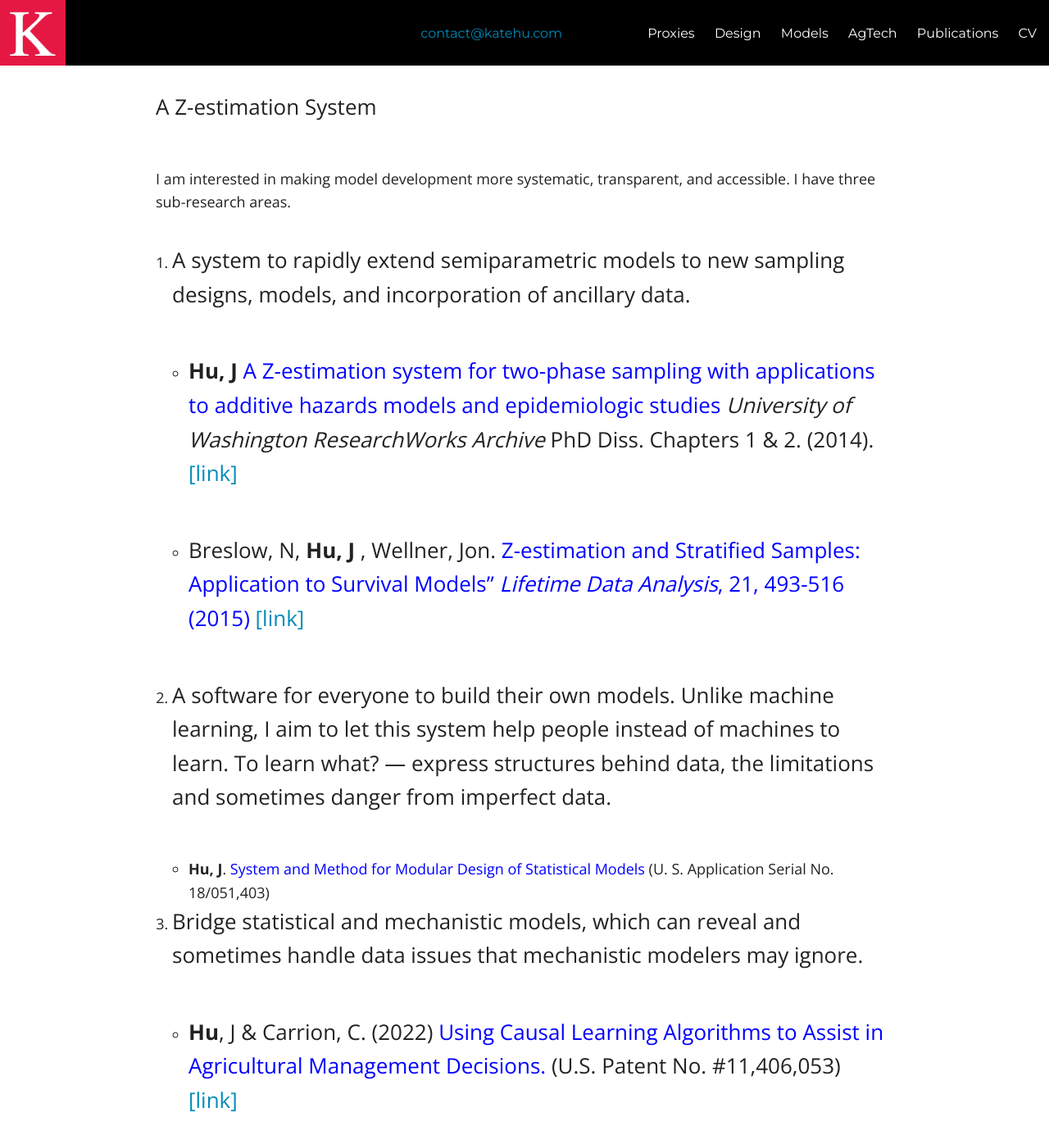
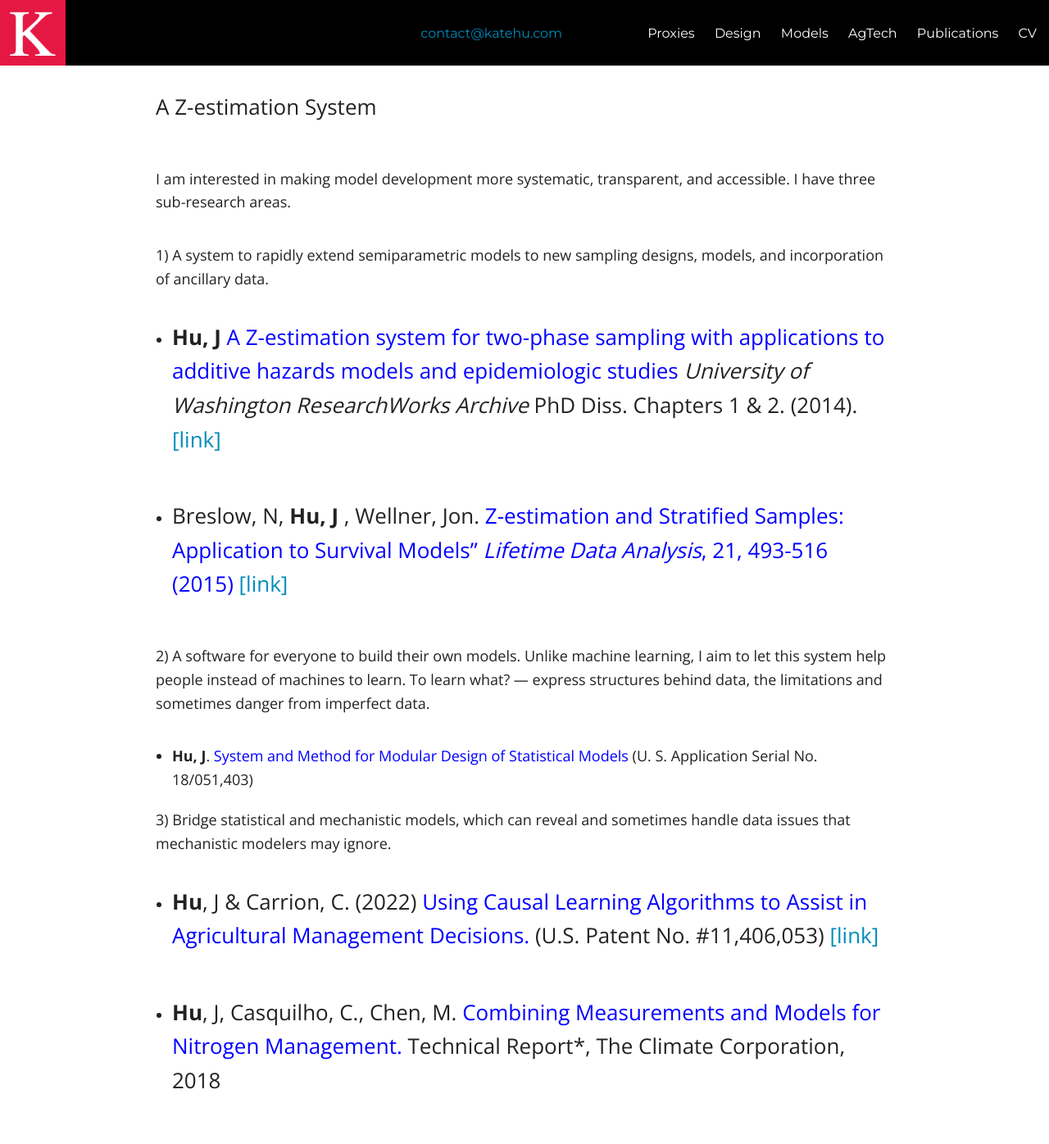
Before and after one commit to katehu/katehu.github.io, a Jekyll site: the page built from models.md, in a window 1280 px wide and 1400 px high. Shown: the top 1396 px of the window at 82% size. Built offline with Jekyll 4.4.1, drawn with Linux system fonts in a browser that asks for light colours; nearby versions of some CDN libraries; some of the changed text lies outside the part shown.

Commit message:
Update models.md

```diff
--- a/models.md
+++ b/models.md
@@ -7,19 +7,19 @@
 
 I am interested in making model development more systematic, transparent, and accessible. I have three sub-research areas.
 
-1. A system to rapidly extend semiparametric models to new sampling designs, models, and incorporation of ancillary data.
+1) A system to rapidly extend semiparametric models to new sampling designs, models, and incorporation of ancillary data.
 
    - **Hu, J** <span style=" color: blue;"> A Z-estimation system for two-phase sampling with applications to additive hazards models and epidemiologic studies </span> *University of Washington ResearchWorks Archive* PhD Diss. Chapters 1 & 2. (2014).
 [[link]](https://digital.lib.washington.edu/researchworks/handle/1773/27427) <br/>
 
    - Breslow, N, **Hu, J** , Wellner, Jon.  <span style=" color: blue;">Z-estimation and Stratified Samples: Application to Survival Models” *Lifetime Data Analysis*, 21, 493-516 (2015)</span> [[link]](https://www.ncbi.nlm.nih.gov/pmc/articles/PMC4503541/) <br/>
 
-2. A software for everyone to build their own models. Unlike  machine learning, I aim to let this system help people instead of machines to learn. To learn what? --- express structures behind data, the limitations and sometimes danger from imperfect data.
+2) A software for everyone to build their own models. Unlike  machine learning, I aim to let this system help people instead of machines to learn. To learn what? --- express structures behind data, the limitations and sometimes danger from imperfect data.
 
    - **Hu, J**. <span style=" color: blue;">System and Method for Modular Design of Statistical Models </span> (U. S. Application Serial No. 18/051,403) <br/>
 
 
-3. Bridge statistical and mechanistic models, which can reveal and sometimes handle data issues that mechanistic modelers may ignore.
+3) Bridge statistical and mechanistic models, which can reveal and sometimes handle data issues that mechanistic modelers may ignore.
 
    - **Hu**, J & Carrion, C. (2022) <span style=" color: blue;"> Using Causal Learning Algorithms to Assist in
 Agricultural Management Decisions. </span> (U.S. Patent No. #11,406,053) [[link]](https://uspto.report/patent/grant/11,406,053)<br/>
@@ -33,21 +33,19 @@
 
 **Application example of the Z-system --- Development of Additive hazards models**
 
-   -  **Hu**, J,  Breslow, N, Chan, Gary, Couper, D. <span style=" color: blue;">Estimating Disease Hazard Differences from Case-Cohort Studies </span>  *European Journal of Epidemiology*, Jun, 1-14 (2021). <br/> [[link]](https://link.springer.com/article/10.1007/s10654-021-00739-3)<br/>
-
-
+   -  **Hu**, J,  Breslow, N, Chan, Gary, Couper, D. <span style=" color: blue;">Estimating Disease Hazard Differences from Case-Cohort Studies </span>  *European Journal of Epidemiology*, Jun, 1-14 (2021) <br/> [[link]](https://link.springer.com/article/10.1007/s10654-021-00739-3)<br/>
 
    - An R package:<br/>
-   **Hu**, J. <span style=" color: blue;">Fit Additive Hazards Models for Survival Analysis"</span>. CRAN - Package *addhazard* (2020). [[link1]](https://github.com/katehu/addhazard) [[link2]](https://cran.r-project.org/web/packages/addhazard/index.html)<br/>
+   **Hu**, J. <span style=" color: blue;">Fit Additive Hazards Models for Survival Analysis"</span>. CRAN - Package *addhazard* (2020) [[link1]](https://github.com/katehu/addhazard) [[link2]](https://cran.r-project.org/web/packages/addhazard/index.html)
 [[link to a user's manual]](https://cran.r-project.org/web/packages/addhazard/addhazard.pdf)
 
    - An R shiny app:<br/>
 Ding, V and **Hu**, J. Shinyapp <span style=" color: blue;">Additive Hazards </span> [[link]](https://addhazard.shinyapps.io/addhazard_shiny/?_ga=2.22828659.979974368.1670686069-1357428355.1670686069) <br/>
 
-   - Tutorial1 - Analysis of a National Wilms Tumor Study dataset [[link to analysis code]](https://www.mn.uio.no/math/english/research/groups/statistics-data-science/handbook-of-case-control-studies/chapter-17/bc_ah_analysis_for_table_17.4.html),hosted by *Department of Mathematics, University of Oslo* <br/>
+   - Tutorial1 - Analysis of a National Wilms Tumor Study dataset [[link to analysis code]](https://www.mn.uio.no/math/english/research/groups/statistics-data-science/handbook-of-case-control-studies/chapter-17/bc_ah_analysis_for_table_17.4.html)
 
   - Tutorial2 - Analysis of an Atherosclerosis Risk in Communities Study (ARIC) dataset
-[[link to analysis code]](https://static-content.springer.com/esm/art%3A10.1007%2Fs10654-021-00739-3/MediaObjects/10654_2021_739_MOESM1_ESM.pdf) [[link to scientific questions]](https://link.springer.com/article/10.1007/s10654-021-00739-3), hosted by *European Journal of Epidemiology*, Jun, 1-14 (2021).<br/>
+[[link to analysis code]](https://static-content.springer.com/esm/art%3A10.1007%2Fs10654-021-00739-3/MediaObjects/10654_2021_739_MOESM1_ESM.pdf) [[link to scientific questions]](https://link.springer.com/article/10.1007/s10654-021-00739-3)
 
 Other links:
 
```
